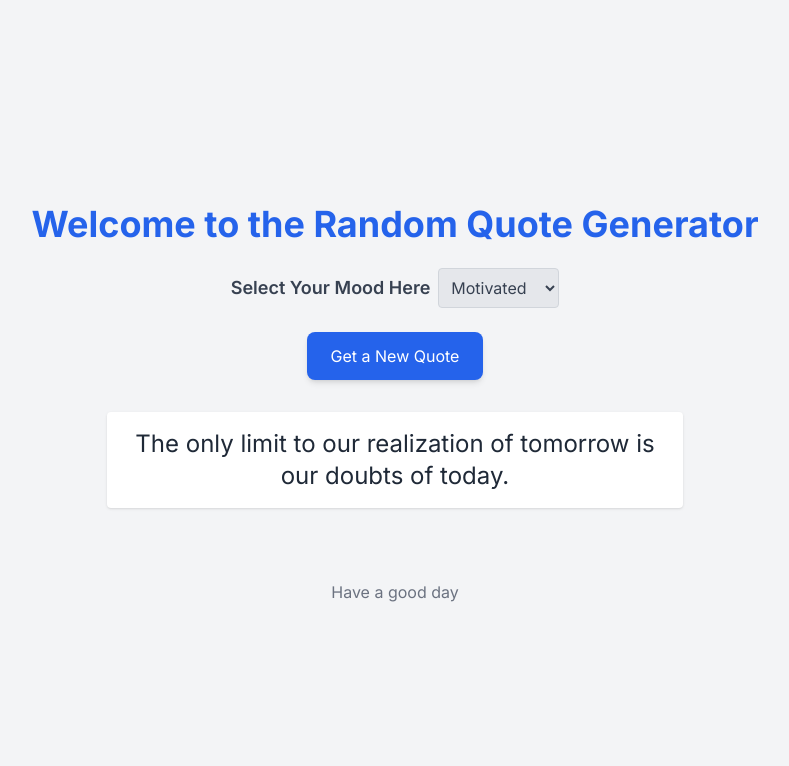
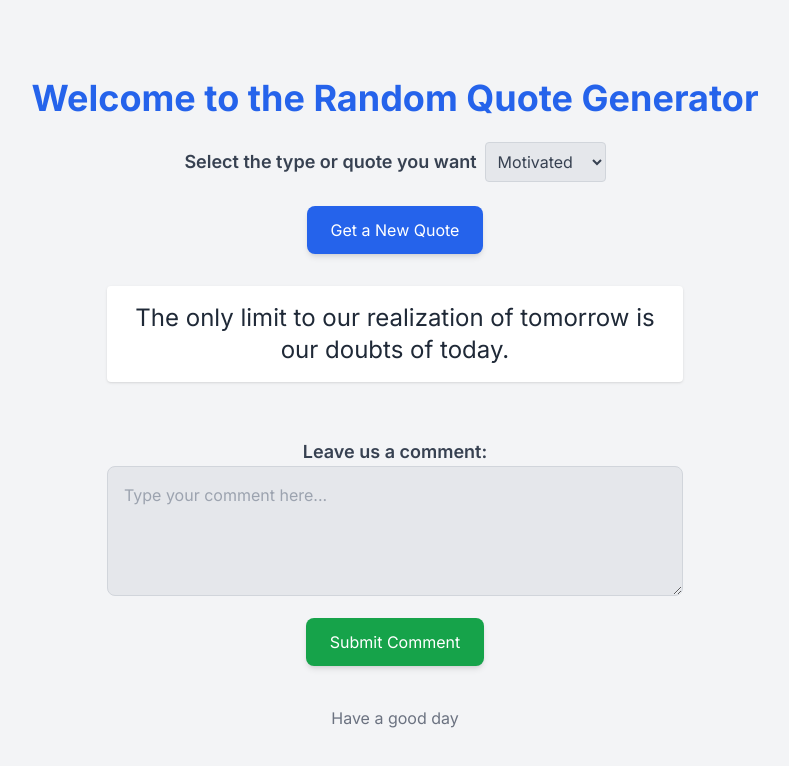
Before and after one commit to ruwinikularathne/quote-generator, a Next.js app: page / in a window 1280 px wide. Shown: the top 766 px of the page, without its empty margins (245-1034 px from the left). Built offline with nearby package versions, Linux system fonts and the light colour scheme.

Commit message:
added comment section

```diff
--- a/app/page.tsx
+++ b/app/page.tsx
@@ -38,10 +38,20 @@ const moodQuotes = {
 export default function Home() {
   const [mood, setMood] = useState<keyof typeof moodQuotes>('Motivated');
   const [quote, setQuote] = useState<string>(moodQuotes[mood][0]);
+  const [comment, setComment] = useState<string>('');
 
   const getRandomQuote = () => {
     const randomIndex = Math.floor(Math.random() * moodQuotes[mood].length);
     setQuote(moodQuotes[mood][randomIndex]);
+  };
+
+  const handleCommentSubmit = () => {
+    if (comment.trim() !== '') {
+      alert(`Thank you for your comment: "${comment}"`);
+      setComment(''); // Reset comment after submission
+    } else {
+      alert('Please enter a comment before submitting.');
+    }
   };
 
   return (
@@ -54,7 +64,7 @@ export default function Home() {
       {/* Mood Selection */}
       <section className="text-center mb-6">
         <label htmlFor="mood-select" className="text-lg font-semibold text-gray-700 mb-4">
-          Select Your Mood Here
+          Select the type or quote you want
         </label>
         <select
           id="mood-select"
@@ -87,7 +97,26 @@ export default function Home() {
         </p>
       </section>
 
-
+      {/* Comment Section */}
+      <section className="text-center mb-6">
+        <label htmlFor="comment" className="text-lg font-semibold text-gray-700 mb-2">
+          Leave us a comment:
+        </label>
+        <textarea
+          id="comment"
+          value={comment}
+          onChange={(e) => setComment(e.target.value)}
+          className="w-full max-w-xl p-4 mb-4 bg-gray-200 text-gray-700 border border-gray-300 rounded-lg focus:bg-gray-300"
+          rows={4}
+          placeholder="Type your comment here..."
+        />
+        <button
+          onClick={handleCommentSubmit}
+          className="bg-green-600 text-white px-6 py-3 rounded-lg shadow-md hover:bg-green-700 transition-colors duration-300"
+        >
+          Submit Comment
+        </button>
+      </section>
 
       {/* Footer (Optional) */}
       <footer className="text-center py-4 text-gray-500">
```
